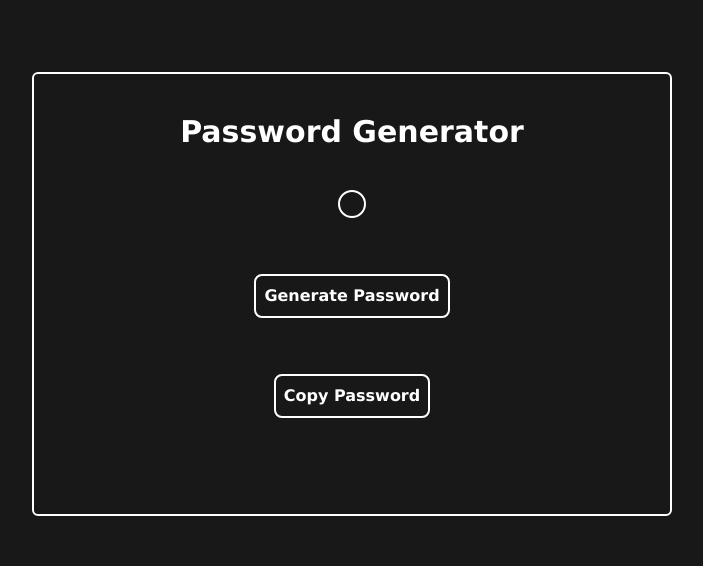
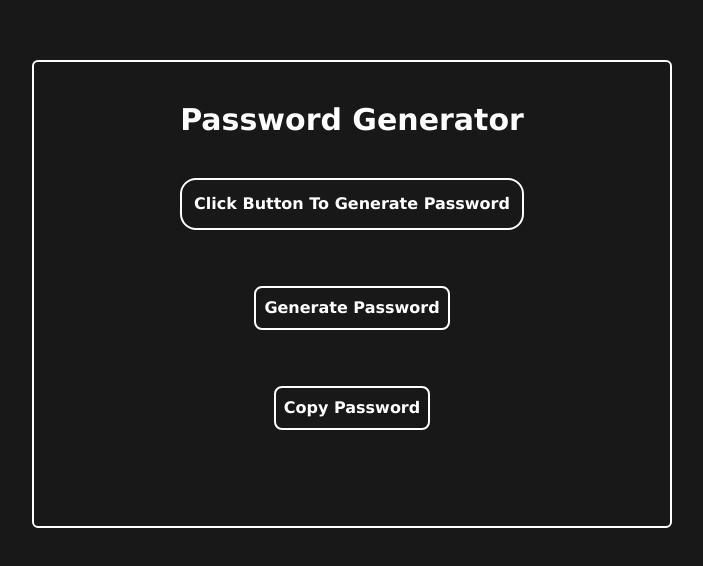
Before and after one commit to Killdroid2342/password-generator, a React (Create React App) app: page / in a window 1280 px wide. Shown: the part 106-672 px from the top of the page, without its empty margins (288-991 px from the left). Built offline with nearby package versions, Linux system fonts and the light colour scheme; the HTML template or start-up script is replaced by a standard one.

Commit message:
logic not working yet. only giving me random numbers

```diff
--- a/src/PasswordGen/PasswordGen.js
+++ b/src/PasswordGen/PasswordGen.js
@@ -2,12 +2,20 @@ import React, { useState } from 'react';
 
 const PasswordGen = () => {
   document.title = 'Password Generator';
-  const [password, setPassword] = useState('');
+  const [password, setPassword] = useState('Click Button To Generate Password');
 
   const getRandomPassword = () => {
-    // const ending = '()!@#@!-';
-    setPassword(Math.random().toString(16).substr(2));
+    const character =
+      'adbcdefghijklmnopqrstuvwxyzABCDEFGHIJKLMNOPQRSTUVWXY7!@#$%^&*()_+=-0123456789';
+    let passLen = '';
+    // let pass = '';
+    // setPassword(Math.random().toString(16).toUpperCase().substr(2));
+
+    for (let i = 0; i <= passLen; i++) {
+      setPassword(Math.floor(Math.random() * character.length));
+    }
   };
+  // console.log(getRandomPassword);
   const savePassword = () => {
     navigator.clipboard.writeText(password);
     alert(`This is the password that you have copied: ${password}`);
```
